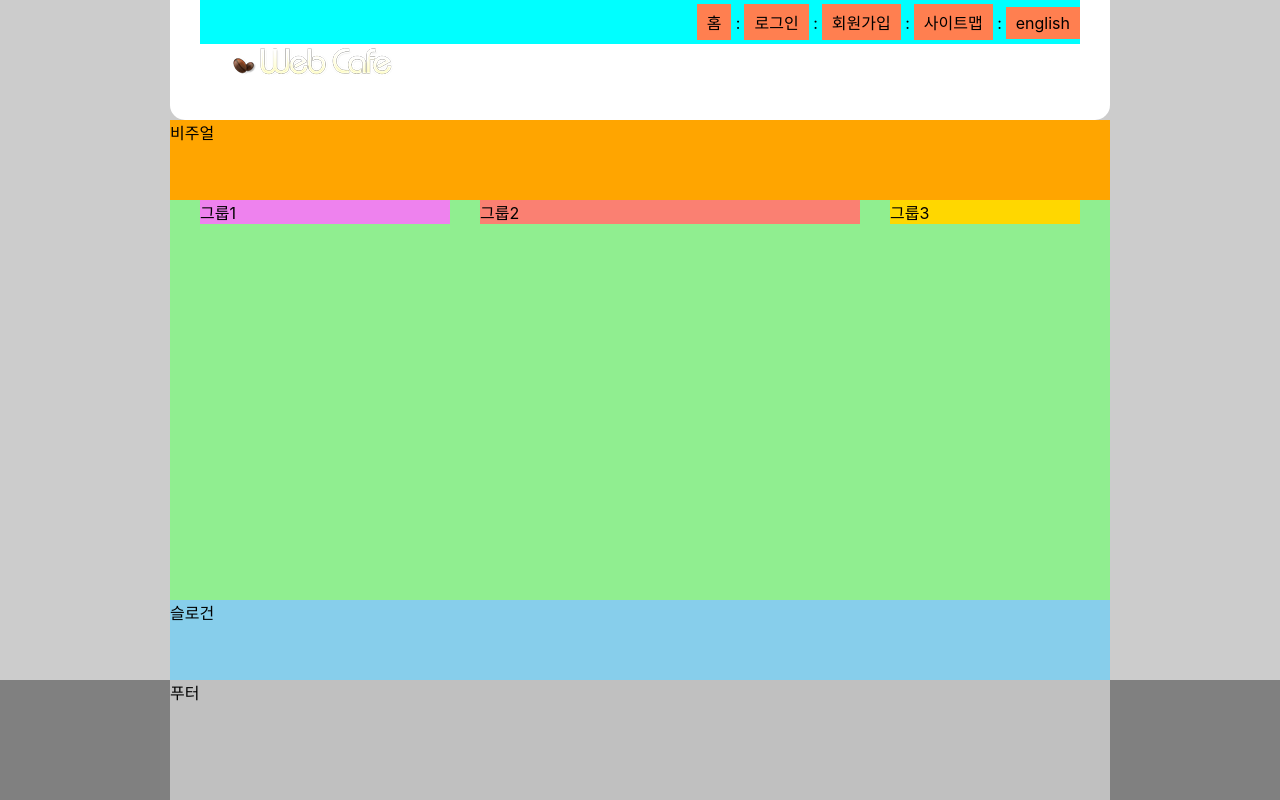
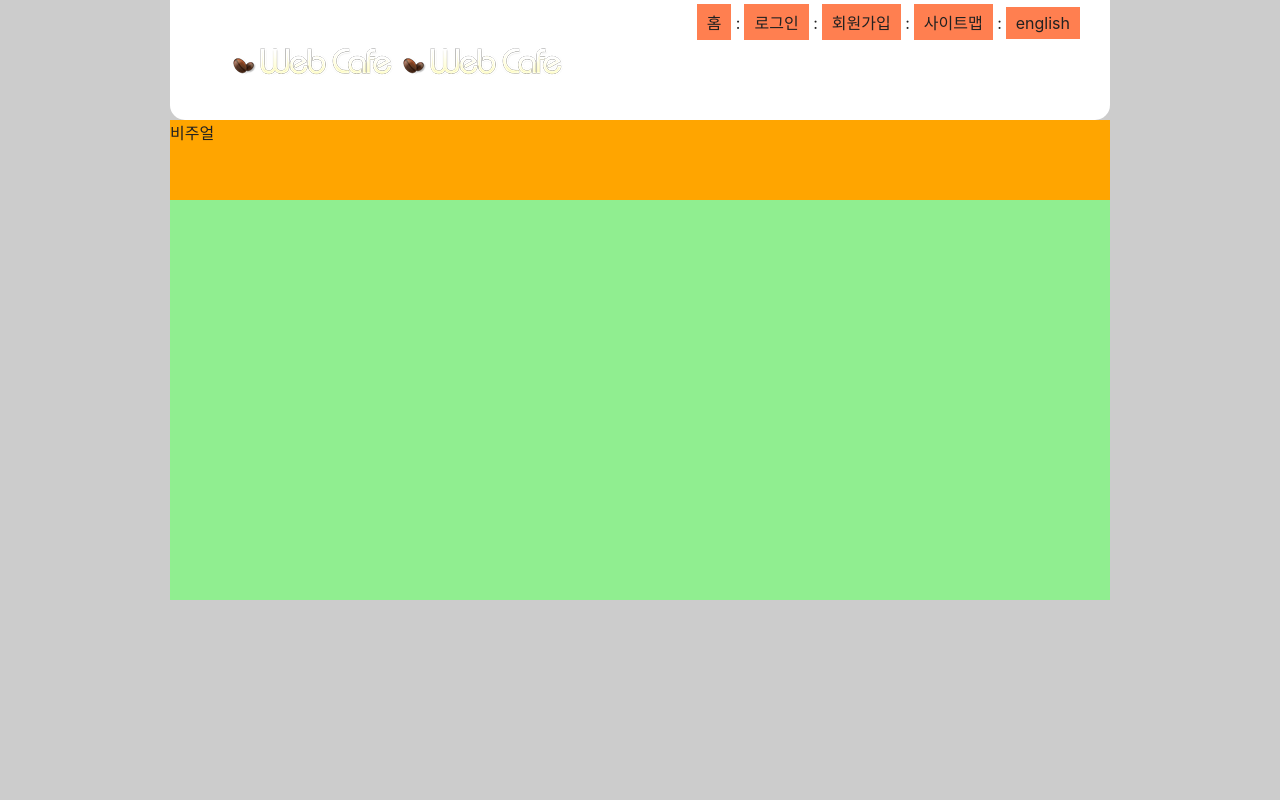
Before and after one commit to rodwnl/HTML5, a plain HTML site: page index.html in a window 1280 px wide. Drawn offline with Linux system fonts and the light colour scheme; a web font is replaced by a local one.

Commit message:
12.05 main

```diff
--- a/index.html
+++ b/index.html
@@ -10,9 +10,9 @@
 </head>
 <body>
   <header class="header">
-    <!-- 로고 -->
     <h1 class="logo">
       <a href="./index-complete.html">
+        <img src="./assets/logo.png" alt="" />
         <img src="./assets/logo.png" alt="web cafe" />
       </a>
     </h1>
@@ -23,19 +23,6 @@
       <li><span class="divider" aria-hidden="true">:</span><a href="/">사이트맵</a></li>
       <li><span class="divider" aria-hidden="true">:</span><a href="/">english</a></li>
     </ul>
-
   </header>
   <div class="visual">비주얼</div>
   <main class="main">
-    <div class="group group1">그룹1</div>
-    <div class="group group2">그룹2</div>
-    <div class="group group3">그룹3</div>
-  </main>
-  <article class="slogan">슬로건</article>
-  <footer class="footer">
-    <div class="footer-inner">
-      푸터
-    </div>
-  </footer>
-</body>
-</html>
--- a/styles/style.css
+++ b/styles/style.css
@@ -8,13 +8,13 @@
 
 /* 링크 스타일 */
 a{
-  color : inherit;
+  color: inherit;
   text-decoration: none;
 }
 
-
 /* 본문 스타일 */
 body {
+  color: #212121;
   background: #ccc;
   font-family: "Pretendard Variable", Pretendard, -apple-system, BlinkMacSystemFont, system-ui, Roboto, "Helvetica Neue", "Segoe UI", "Apple SD Gothic Neo", "Noto Sans KR", "Malgun Gothic", "Apple Color Emoji", "Segoe UI Emoji", "Segoe UI Symbol", sans-serif;
 }
@@ -27,7 +27,7 @@ body {
 
 /* 헤더 */
 .header{
-  background: white;
+  background: #fff;
   padding: 0 30px;
   height: 15vh;
   border-radius: 0 0 15px 15px;
@@ -37,14 +37,12 @@ body {
 /* 로고 */
 .logo{
   position: absolute;
-  top : 45px;
-  left : 60px;
+  top: 45px;
+  left: 60px;
 }
-
 
 /* 텍스트 링크 모음 */
 .member{
-  background-color: aqua;
   /* background-color: aqua; */
   text-align: right;
   padding: 4px 0;
@@ -65,13 +63,12 @@ body {
   margin-right: 4px;
 }
 
+
 /* 비주얼 */
 .visual{
   background: orange;
   height: 10vh;
 }
-
-
 /* 메인 */
 .main{
   background: lightgreen;
```
